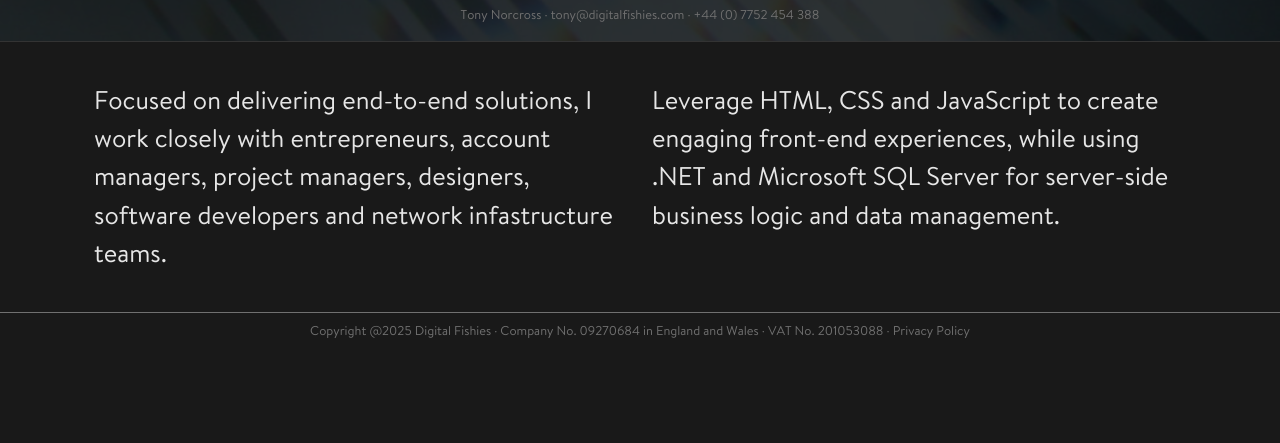
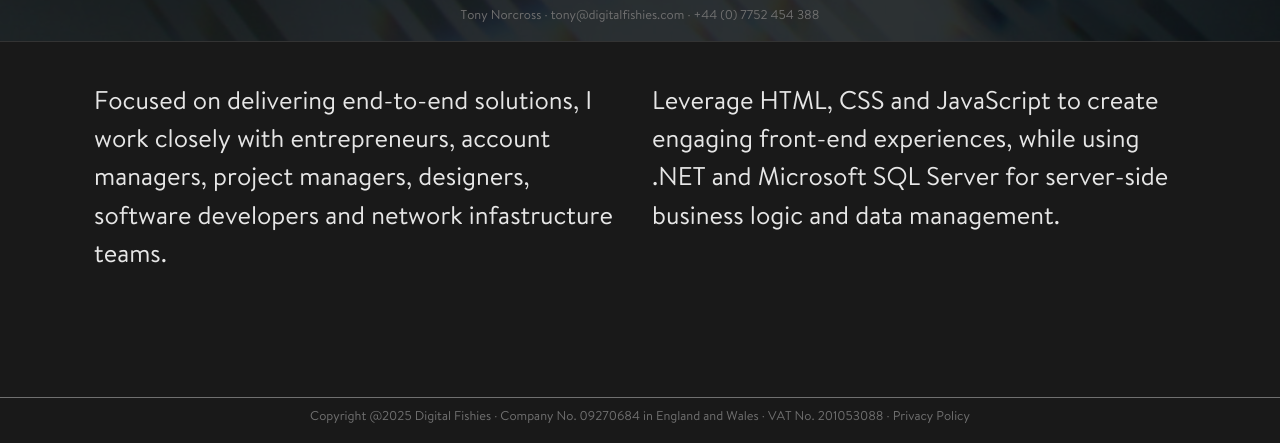
Before and after one commit to tonynorcross/www, a plain HTML site: page index.htm in a window 1280 px wide. Shown: the part 357-800 px from the top of the page. Drawn offline with nearby package versions, Linux system fonts and the light colour scheme; a small style sheet from the web is missing.

Commit message:
footer bottom update

```diff
--- a/css/site.scss
+++ b/css/site.scss
@@ -56,6 +56,14 @@ html,body{
     font-style: normal;
 }
 
+body{
+
+    min-height: 100vh;
+
+  display: flex;
+  flex-direction: column;
+
+}
 
 
 a{
@@ -248,8 +256,14 @@ a{
 .blurb{
 
     margin: 14px 0 0 0;
+
+
 }
+main{
 
+
+  flex: 1;
+}
 /* Extra small devices (phones, 576px and down) */
 @media only screen and (max-width: 576px) { }
 
--- a/index.htm
+++ b/index.htm
@@ -73,6 +73,7 @@
 <link rel="stylesheet" type="text/css" href="css/site.css">
 </head>
 <body>
+  <main>
   <section class="container-fluid banner">
     <div class="row text-center" >
       <div class="col-md-6">
@@ -153,7 +154,7 @@
       </div>
     </div>
   </section>
-
+  </main>
      <div class="container-fluid footer">
         <div class="row">
             <div class="col-12">
```
Also changed, not shown: css/site.css, 1 other file.
